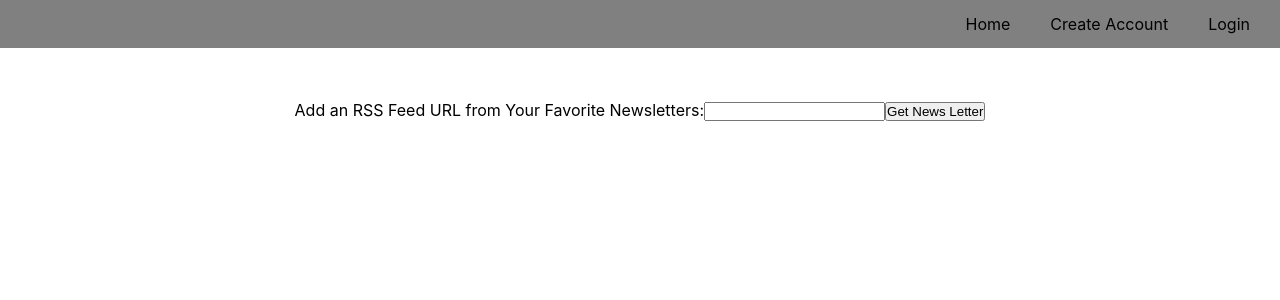
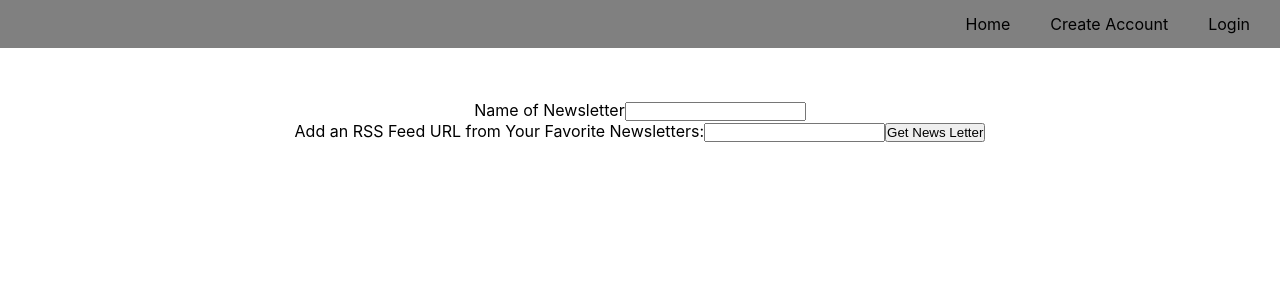
Before and after one commit to RyanNicoletti/newsletter-app, a React (Create React App) app: page /FetchDataFromRssFeed in a window 1280 px wide. Shown: the top 300 px of the page. Built offline with nearby package versions, Linux system fonts and the light colour scheme.

Commit message:
added config for deployment

```diff
--- /dev/null
+++ b/config.js
@@ -0,0 +1,3 @@
+export default {
+  API_ENDPOINT: `https://aqueous-caverns-36239.herokuapp.com/`
+};
--- a/src/Components/App.css
+++ b/src/Components/App.css
@@ -1,12 +1,12 @@
 .app {
-    margin-top: 100px;
-    box-sizing: border-box;
+  margin-top: 100px;
+  box-sizing: border-box;
 }
-.rss-input-component {
+/* .rss-input-component {
     display: flex;
     justify-content: center;
-}
+} */
 
 .top-nav {
-    margin-bottom: 10px;
+  margin-bottom: 10px;
 }
--- a/src/Components/App.js
+++ b/src/Components/App.js
@@ -21,16 +21,15 @@ export default class App extends React.Component {
           <Switch>
             <Route exact path="/" component={HomePage} />
             <Route path="/Login" component={Login} />
-                        <Route
-                            path="/CreateAccount"
-                            component={CreateAccount}
-                        />
-                        <div className="rss-input-component">
+            <Route path="/CreateAccount" component={CreateAccount} />
+            {/* <div className="rss-input-component"> */}
+
             <Route
               path="/FetchDataFromRssFeed"
               component={FetchDataFromRssFeed}
             />
-                        </div>
+
+            {/* </div> */}
 
             <Route component={NotFoundPage} />
           </Switch>
--- a/src/Components/FetchDataFromRssFeed.css
+++ b/src/Components/FetchDataFromRssFeed.css
@@ -3,6 +3,8 @@
   display: flex;
   flex-flow: wrap;
   max-width: 300px;
+  margin-right: auto;
+  margin-left: auto;
 }
 .newsletter-card {
   box-shadow: 0 4px 8px 0 rgba(0, 0, 0, 0.2);
--- a/src/Components/FetchDataFromRssFeed.js
+++ b/src/Components/FetchDataFromRssFeed.js
@@ -6,16 +6,22 @@ export default class FetchDataFromRssFeed extends Component {
     super();
     this.state = {
       items: [],
-            value: ""
+      value: "",
+      nameOfLetter: ""
     };
+    // fetch(/urls/:user_ref_id).then(response => response.json()).then()
   }
 
-    handleChange = event => {
-        this.setState({ value: event.target.value });
+  handleChange = e => {
+    this.setState({ value: e.target.value });
   };
 
-    handleSubmit = event => {
-        event.preventDefault();
+  handleNameChange = e => {
+    this.setState({ nameOfLetter: e.target.value });
+  };
+
+  handleSubmit = e => {
+    e.preventDefault();
     let url = `https://api.rss2json.com/v1/api.json?rss_url=${this.state.value}`;
     this.parseRSSToJSON(url);
   };
@@ -24,21 +30,20 @@ export default class FetchDataFromRssFeed extends Component {
     try {
       const response = await fetch(url);
       const json = await response.json();
+
       this.setState({ items: json.items });
+      console.log("the function is working");
     } catch (error) {
       console.log(error);
     }
   }
 
   render() {
-        console.log(this.state);
-        const arrayOfNewsLetters = this.state.items
-            .slice(0, 4)
-            .map((item, i) => (
+    const arrayOfNewsLetters = this.state.items.slice(0, 4).map((item, i) => (
       <div className="newsletter-card">
         <li key={i} className="item-title">
           {item.title} <br></br>
-                        <a className="item-link" href={item.link}>
+          <a key={i} className="item-link" href={item.link}>
             {item.link}
           </a>
         </li>
@@ -48,6 +53,14 @@ export default class FetchDataFromRssFeed extends Component {
       <div className="rss-form">
         <form onSubmit={this.handleSubmit}>
           <div className="label-input-wrapper">
+            <label htmlFor="newsletter-name">Name of Newsletter</label>
+            <input
+              type="text"
+              value={this.state.nameOfLetter}
+              onChange={this.handleNameChange}
+            />
+          </div>
+          <div className="label-input-wrapper">
             <label htmlFor="RSSURL">
               Add an RSS Feed URL from Your Favorite Newsletters:
             </label>
@@ -56,15 +69,12 @@ export default class FetchDataFromRssFeed extends Component {
               value={this.state.value}
               onChange={this.handleChange}
             />
-                        <button
-                            type="submit"
-                            className="fetch-newsletter-button"
-                        >
+            <button type="submit" className="fetch-newsletter-button">
               Get News Letter
             </button>
           </div>
         </form>
-
+        <div className="newsletter-title">{this.state.nameOfLetter}</div>
         <ul className="newsletter-list">{arrayOfNewsLetters}</ul>
       </div>
     );
--- a/src/Components/ValidationErrorMessage.js
+++ b/src/Components/ValidationErrorMessage.js
@@ -1,5 +1,4 @@
 import React from "react";
-// import CreateAccount from "./CreateAccount";
 
 export default class ValidationErrorMessage extends React.Component {
   constructor(props) {
```
Also changed, not shown: package.json (+6 -2 lines), 1 other file (tests, documents, lock files or other folders). Lines whose indentation alone changed are shown as unchanged.
